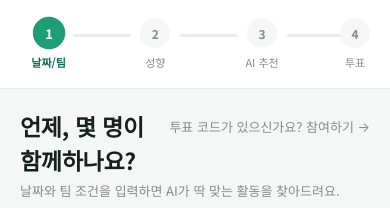
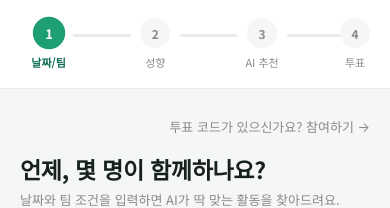
Before and after one commit to Zella-lee-4914/Ourday, a React (Vite) app in the folder client/: page / in a window 390 px wide. Shown: the top 208 px of the page. Built offline with nearby package versions, Linux system fonts and the light colour scheme; no server answers.

Commit message:
Fix step 1 title/CTA overlap on mobile
The join-code CTA used float:right, which shrank the title's line box
and made the heading text wrap around the button. Give it its own
line instead of floating it.

```diff
--- a/client/src/pages/AdminFlow.jsx
+++ b/client/src/pages/AdminFlow.jsx
@@ -117,12 +117,7 @@ export default function AdminFlow({ onRequestJoin }) {
           </button>
         )}
         {step === 1 && (
-          <button
-            type="button"
-            className="back-link"
-            style={{ float: "right" }}
-            onClick={onRequestJoin}
-          >
+          <button type="button" className="back-link join-code-link" onClick={onRequestJoin}>
             투표 코드가 있으신가요? 참여하기 →
           </button>
         )}
--- a/client/src/styles/global.css
+++ b/client/src/styles/global.css
@@ -524,6 +524,12 @@ input[type="range"].budget-slider {
   margin-bottom: 8px;
 }
 
+.join-code-link {
+  display: block;
+  width: 100%;
+  text-align: right;
+}
+
 /* Activity cards grid */
 .activity-grid {
   display: grid;
```
